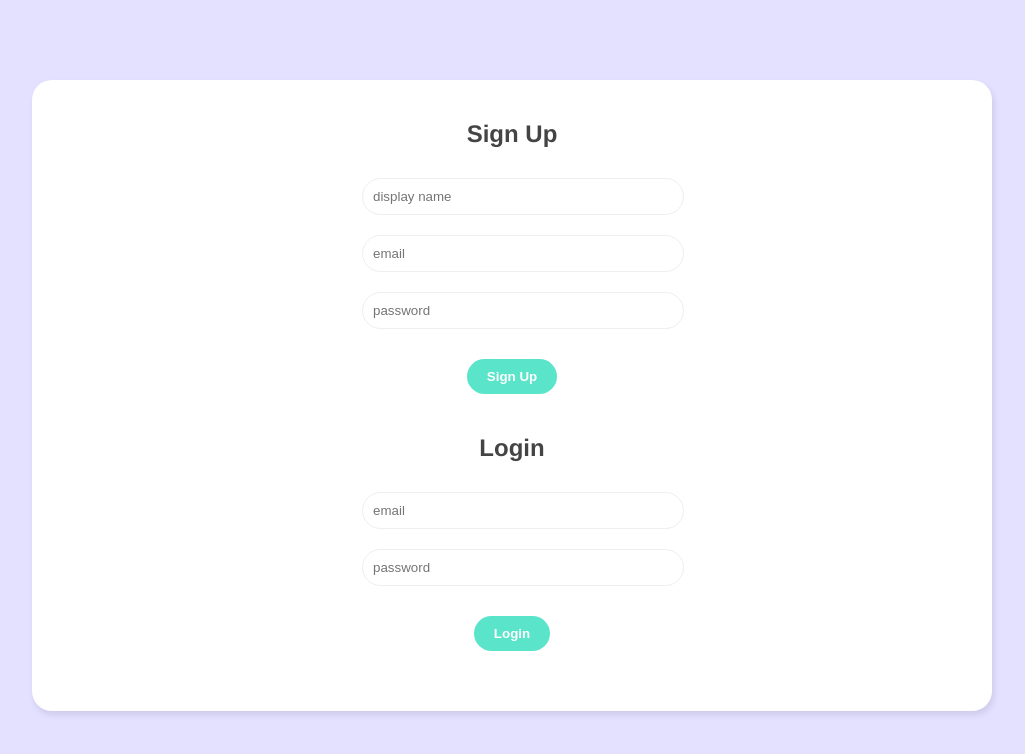
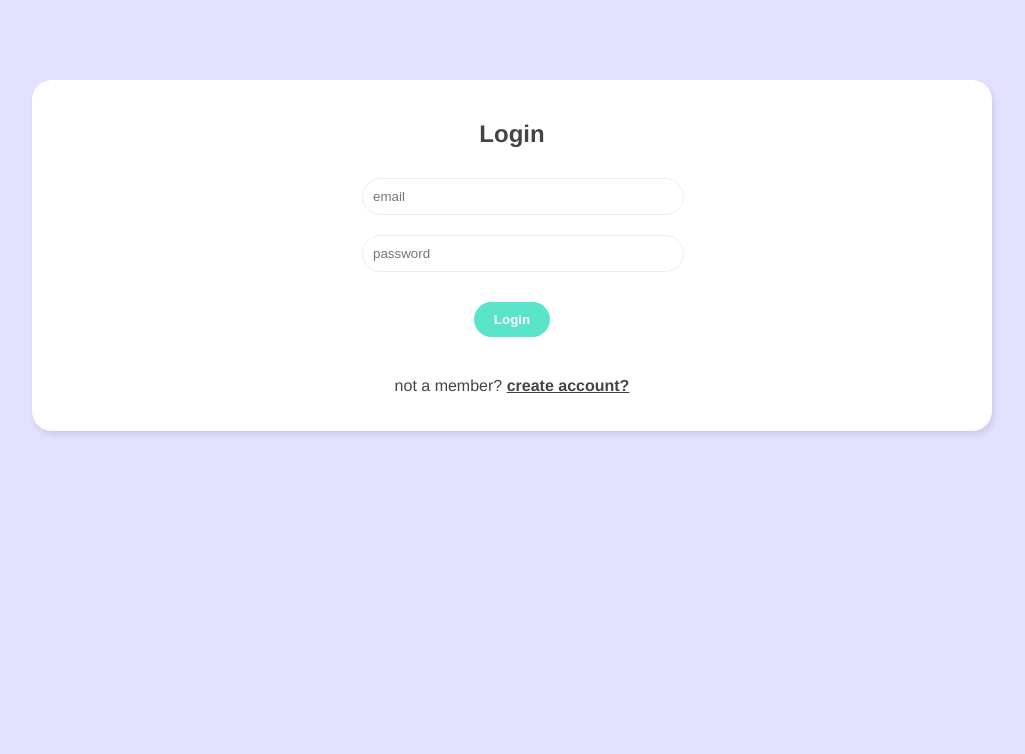
Before and after one commit to ChanHeinKyaw/Vue_JS, a Vue app in the folder Chapter_14/live-chat-room-application-project/: page / in a window 1280 px wide. Shown: the top 754 px of the page, without its empty margins (128-1153 px from the left). Built offline with nearby package versions, Linux system fonts and the light colour scheme.

Commit message:
toggle two form component and firebase auth setup

```diff
--- a/Chapter_14/live-chat-room-application-project/src/firebase/config.js
+++ b/Chapter_14/live-chat-room-application-project/src/firebase/config.js
@@ -13,5 +13,6 @@ const firebaseConfig = {
 firebase.initializeApp(firebaseConfig);
 let db = firebase.firestore();
 let timestamp = firebase.firestore.FieldValue.serverTimestamp;
+let auth = firebase.auth();
 
-export { db, timestamp};
+export { db, timestamp, auth};
--- a/Chapter_14/live-chat-room-application-project/src/views/Welcome.vue
+++ b/Chapter_14/live-chat-room-application-project/src/views/Welcome.vue
@@ -1,16 +1,28 @@
 <template>
   <div class="container welcome">
-    <Signup></Signup>
-    <Login></Login>
+    <div v-if="showLoginForm">
+        <Login></Login>
+        <p>not a member? <span @click="showLoginForm=!showLoginForm">create account?</span></p>
+    </div>
+    <div v-else>
+        <Signup></Signup>
+        <p>Already member? <span @click="showLoginForm=!showLoginForm">Login Account?</span></p>
+    </div>
   </div>
 </template>
 
 <script>
+import { ref } from 'vue';
 import Login from '../components/Login'
 import Signup from '../components/Signup'
 export default {
   components: { Login, Signup },
-
+    setup(){
+        let showLoginForm = ref(true);
+        return {
+            showLoginForm
+        }
+    }
 }
 </script>
 
```
